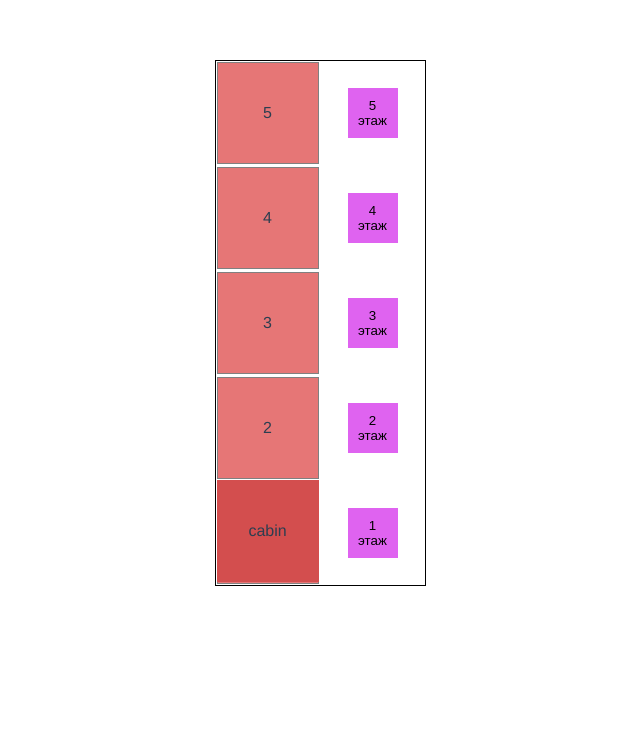
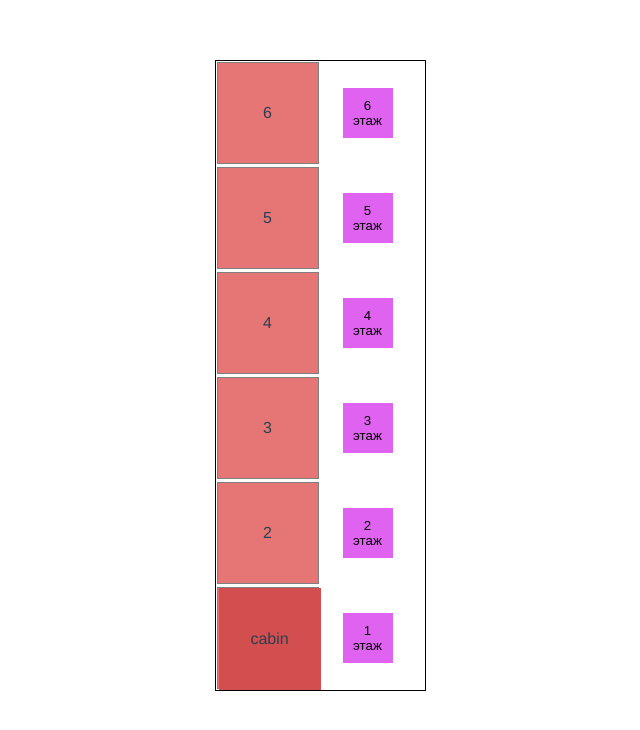
Before and after one commit to blackseliger/elevators, a Vue app: page / in a window 1280 px wide. Shown: the top 730 px of the page, without its empty margins (320-960 px from the left). Built offline with nearby package versions, Linux system fonts and the light colour scheme.

Commit message:
добавил динамическое изменение этажей

```diff
--- a/src/App.vue
+++ b/src/App.vue
@@ -1,9 +1,15 @@
 <template>
+
+  <div class="lifts">
+
   <LiftPage :levels="levels"/>
+
+  </div>
 </template>
 
 <script>
-import LiftPage from "./components/LiftPage.vue";
+import LiftPage from "@/components/LiftPage.vue";
+// import UiButton from '@/components/UiButton.vue';
 
 export default {
   name: "App",
@@ -12,7 +18,7 @@ export default {
   },
 
   data() {
-    return { levels: [5, 4, 3, 2, 1] };
+    return { levels: [6, 5, 4, 3, 2, 1] };
   },
 };
 </script>
--- a/src/components/LiftPage.vue
+++ b/src/components/LiftPage.vue
@@ -1,6 +1,7 @@
 
 <template>
   <div class="lift">
+    <div class="lift__floors">
       <div
         v-for="level in levels"
         :key="`${level}-lift`"
@@ -43,19 +44,23 @@
           v-show="showDirect === 'down' ? true : false"
         />
       </div>
-
+    </div>
+    <div class="lift__controls">
       <ui-button
         v-for="level in levels"
         :key="`${level}-button`"
         :value="level"
         v-model:selected="selected"
         :class="[
-        parseInt(level) === queue[0]?.actualFloor ? 'lift__button_actual' : '',
+          parseInt(level) === queue[0]?.actualFloor
+            ? 'lift__button_actual'
+            : '',
           floors?.includes(parseInt(level)) ? 'lift__button_queue' : '',
           `lift__button_${level}`,
         ]"
-      >{{ level }} этаж</ui-button
-    >
+        >{{ level }} этаж
+      </ui-button>
+    </div>
   </div>
 </template>
 
@@ -163,6 +168,12 @@ export default {
     },
   },
 
+  computed: {
+    cssFloors() {
+      return this.levels.length;
+    }
+  },
+
   watch: {
     selected() {
       this.floors.push(this.selected);
@@ -209,32 +220,38 @@ export default {
 </script>
 
 <style lang="scss" scoped>
-$height: v-bind("blink");
-
 .lift {
   margin: auto;
   width: 205px;
   max-width: 205px;
   border: 1px solid black;
   padding: 2px;
-  gap: 5px;
+  // gap: 5px;
   position: relative;
 
   /*  grid  */
   display: grid;
   grid-template-columns: 100px 100px;
-  grid-template-rows: repeat(5, 100px);
+
+  &__floors {
+    display: grid;
+    grid-template-rows: repeat(v-bind(cssFloors), 100px);
+    position: relative;
+    gap: 5px;
+    align-items: center;
     justify-items: center;
+  }
+
+  &__controls {
+    display: grid;
+    grid-template-rows: repeat(v-bind(cssFloors), 100px);
+    gap: 5px;
     align-items: center;
-  grid-template-areas:
-    "shaft5 control5"
-    "shaft4 control4"
-    "shaft3 control3"
-    "shaft2 control2"
-    "shaft1 control1";
+    justify-items: center;
+  }
 
   &__shaft {
-    grid-area: shaft;
+    // grid-area: shaft;
     background-color: rgb(230, 118, 118);
     border: 1px solid gray;
     width: 100%;
@@ -257,21 +274,6 @@ $height: v-bind("blink");
     animation: blinker 1s step-start infinite;
   }
 
-  &__shaft_5 {
-    grid-area: shaft5;
-  }
-  &__shaft_4 {
-    grid-area: shaft4;
-  }
-  &__shaft_3 {
-    grid-area: shaft3;
-  }
-  &__shaft_2 {
-    grid-area: shaft2;
-  }
-  &__shaft_1 {
-    grid-area: shaft1;
-  }
 
   &__button {
     &_queue {
@@ -281,21 +283,7 @@ $height: v-bind("blink");
       background-color: #4bc9e9;
     }
   }
-  &__button_5 {
-    grid-area: control5;
-  }
-  &__button_4 {
-    grid-area: control4;
-  }
-  &__button_3 {
-    grid-area: control3;
-  }
-  &__button_2 {
-    grid-area: control2;
-  }
-  &__button_1 {
-    grid-area: control1;
-  }
+
 
   @keyframes blinker {
     50% {
```
Lines whose indentation alone changed are shown as unchanged.
